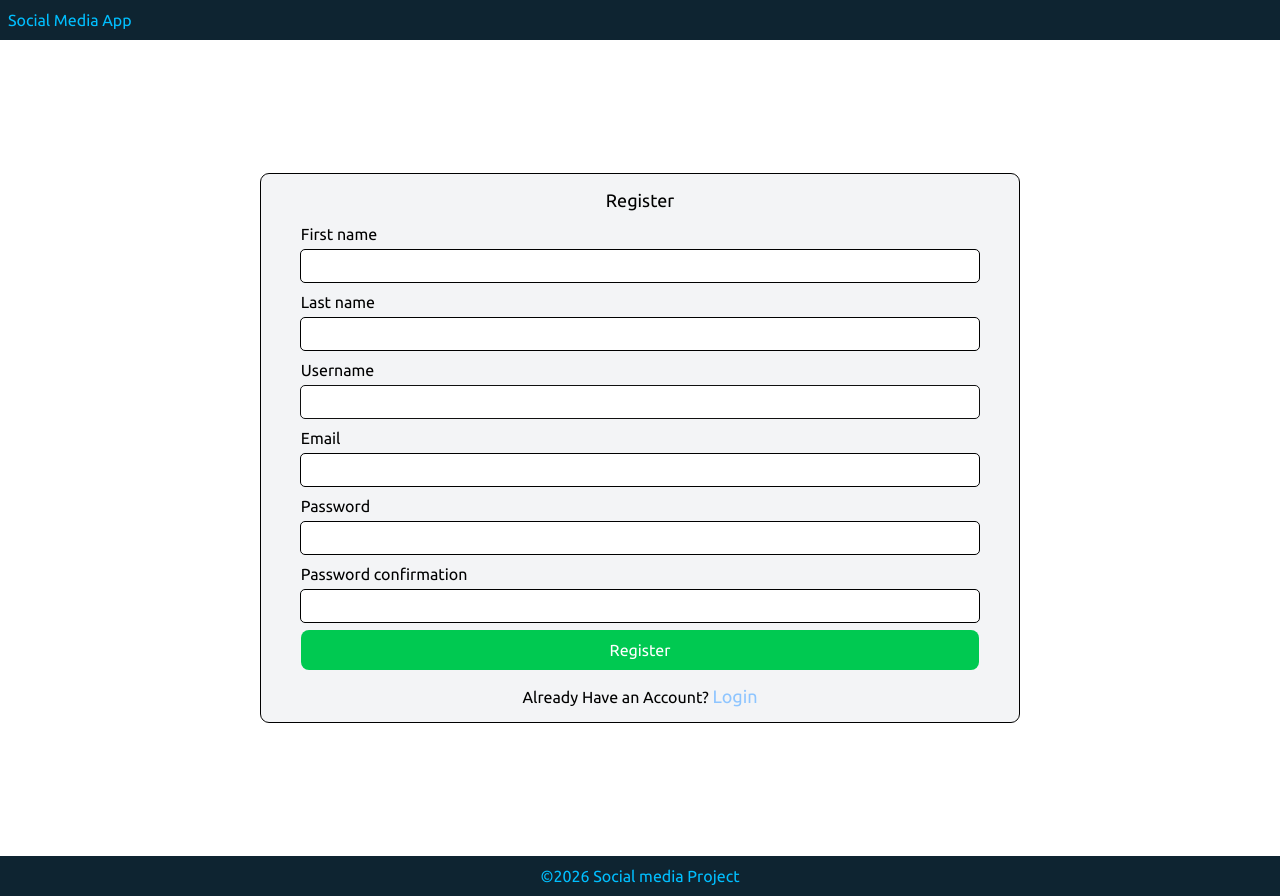
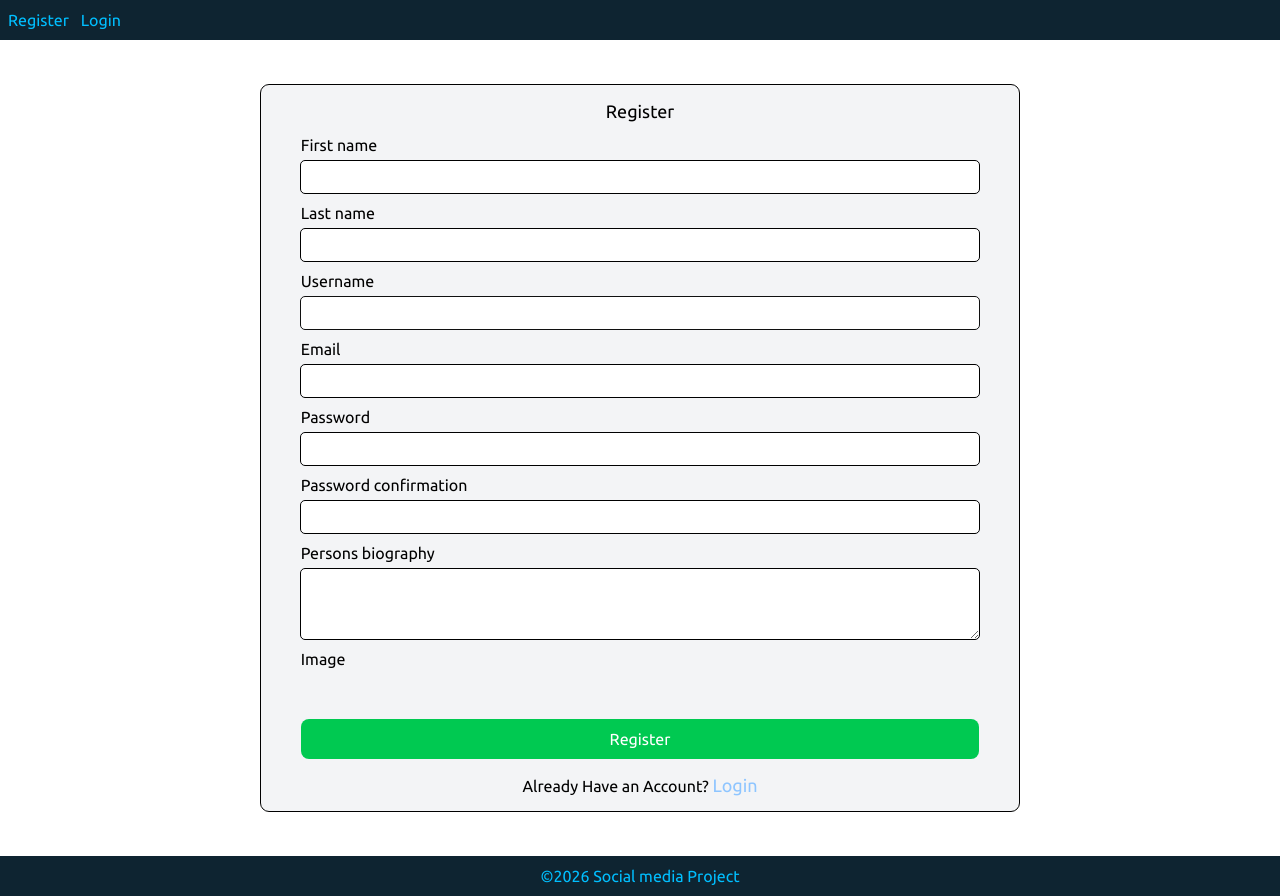
Before and after one commit to Ianmwia/django-social-media-app, a Django app: page /register/ in a window 1280 px wide. Run offline with Django 5.2, Linux system fonts and the light colour scheme; some libraries are stand-ins or nearby versions.

Commit message:
fix url logout ,add profile when registering and navbar conditional rendering

```diff
--- a/users/templates/navbar.html
+++ b/users/templates/navbar.html
@@ -1,6 +1,18 @@
 <nav >
-    <ul class="bg-[#0e2431] text-[#00bfff] p-2">
-        <li><a href=""><p>Social Media App</p></a></li>
+    <ul class="flex gap-3 bg-[#0e2431] text-[#00bfff] p-2">
+
+        {% if user.is_authenticated %}
+        <li><a href="{% url 'home' %}"><p>Social Media App</p></a></li>
+        <li><a href="{% url 'profile_page' %}"><p>Profile Page</p></a></li>
+          <form action="{% url 'logout'%}" method="post" class="ml-auto mr-3">
+            {% csrf_token %}
+            <button class=" text-white bg-red-300 rounded-lg p-2 hover:bg-red-600 hover:cursor-pointer" type="submit">Logout</button>
+        </form>
+        {% else %}
+        <li><a href="{% url 'register' %}"><p>Register</p></a></li>
+        <li><a href="{% url 'login' %}"><p>Login</p></a></li>
+        {% endif %}
+
     </ul>
 
 </nav>
--- a/users/templates/register.html
+++ b/users/templates/register.html
@@ -8,7 +8,7 @@
 {% block content %}
 
     <div class="min-h-screen flex items-center justify-center">
-        <form class="flex flex-col bg-gray-100 px-2 rounded-lg outline-1 lg:px-10 lg:py-3 lg:w-3/5" action="" method="post">
+        <form class="flex flex-col bg-gray-100 px-2 rounded-lg outline-1 lg:px-10 lg:py-3 lg:w-3/5" action="" method="post" enctype="multipart/form-data">
             {% csrf_token %}
             <p class="text-lg mb-2 text-center">Register</p>
 
@@ -25,6 +25,20 @@
                 </div>
             {% endfor %}
 
+            <!--profile form-->
+            {% for field in profile_form %}
+                <div class="flex flex-col gap-1 mb-1">
+                    <label for="{{ field.id_for_label}}"> {{ field.label}}</label>
+                    {{ field}}
+
+                    {% if field.errors %}
+                        <p class="text-red-500">{{ field.errors }}</p>
+                    {% endif %}
+
+                </div>
+            {% endfor %}
+
+
             <button type="submit" class=" bg-green-500 text-white py-2 rounded-lg hover:bg-green-700 mb-3">Register</button>
 
 
--- a/users/urls.py
+++ b/users/urls.py
@@ -16,11 +16,11 @@ urlpatterns = [
     #path("register", views.register, name='register'),
     path("", views.landing_page, name='home'),
     path("register/", views.register, name='register'),
-    path("accounts/profile_page/", views.profile_page, name='profile_page'),
+    path("accounts/profile/", views.profile_page, name='profile'),
 
 
 
     #django auth login logout
     path('login/', auth_views.LoginView.as_view(template_name='login.html'), name='login'),
-    path('logout/', auth_views.LoginView.as_view(template_name='logout.html'), name='logout'),
+    path('logout/', auth_views.LogoutView.as_view(template_name='login.html'), name='logout'),
 ]
```
